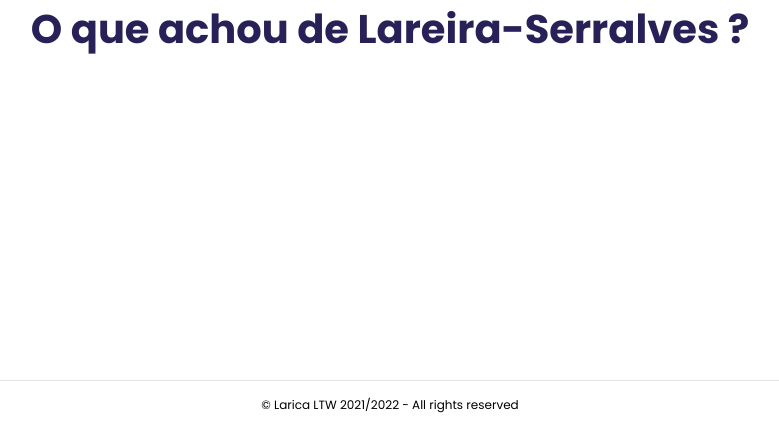
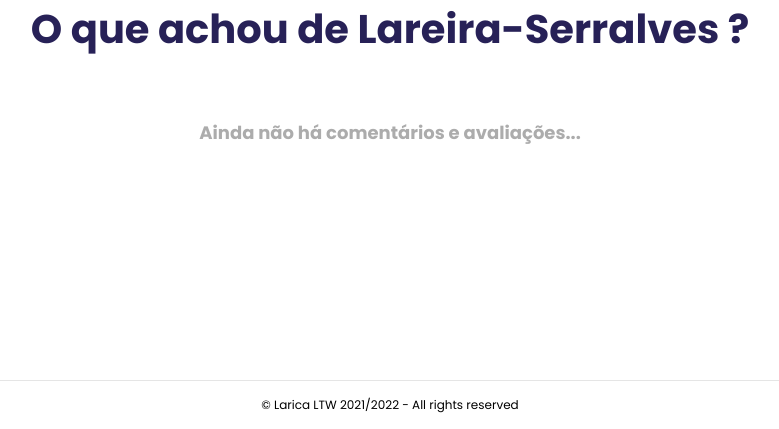
Before and after one commit to Joanaigs/ltw_2021-2022, a PHP site: page /pages/reviews.php?id=1 in a window 1280 px wide. Shown: the part 371-800 px from the top of the page, without its empty margins (250-1029 px from the left). Run offline with PHP 8.4, Linux system fonts and the light colour scheme; data comes from the database, SQL or seed files in the repository; both versions use the stored data as it was after the commit; some libraries are stand-ins or nearby versions.

Commit message:
fixed some more problems

```diff
--- a/css/comments.css
+++ b/css/comments.css
@@ -82,6 +82,12 @@
     color: #c59b08;
 }
 
+#empty-reviews{
+    padding-top: 3rem;
+    font-size: 18px;
+    color: #acacac;
+    text-align: center;
+}
 
 @media (max-width: 1016px){
     .rate:not(:checked) > label{
--- a/pages/comments.php
+++ b/pages/comments.php
@@ -25,6 +25,9 @@ $restaurant = Restaurant::getRestaurant($db, intval($idRestaurant));
 if ($session->getId() == $restaurant->idUser) {
     $reviews = Review::getReview($db, $idRestaurant);
     drawRestViewHeader($idRestaurant);
+    if (empty($reviews)){ ?>
+        <h3 id="empty-reviews">Ainda não tem comentários e avaliações...</h3>
+    <?php }
     drawComments($reviews, $db, $session, 1);
     drawFooter();
 }
--- a/pages/reviews.php
+++ b/pages/reviews.php
@@ -62,7 +62,11 @@ drawHeader($session, $hasSearch = false); ?>
                 <button type="submit">Publicar</button>
             </form>
         </section>
-<?php  } drawComments($reviews, $db, $session, 0);?>
+<?php  }
+     if (empty($reviews)){ ?>
+         <h3 id="empty-reviews">Ainda não há comentários e avaliações...</h3>
+     <?php }
+     drawComments($reviews, $db, $session, 0);?>
 
 </div>
 
--- a/templates/comments.tpl.php
+++ b/templates/comments.tpl.php
@@ -10,6 +10,7 @@ require_once(__DIR__ . '/../database/review.class.php');
 { ?><!DOCTYPE html>
 
     <?php if($rest === 1)  showMessage($session); ?>
+
 
     <section class="reviews">
         <?php
```
Also changed, not shown: database/povoar.sql (+6 -6 lines).
